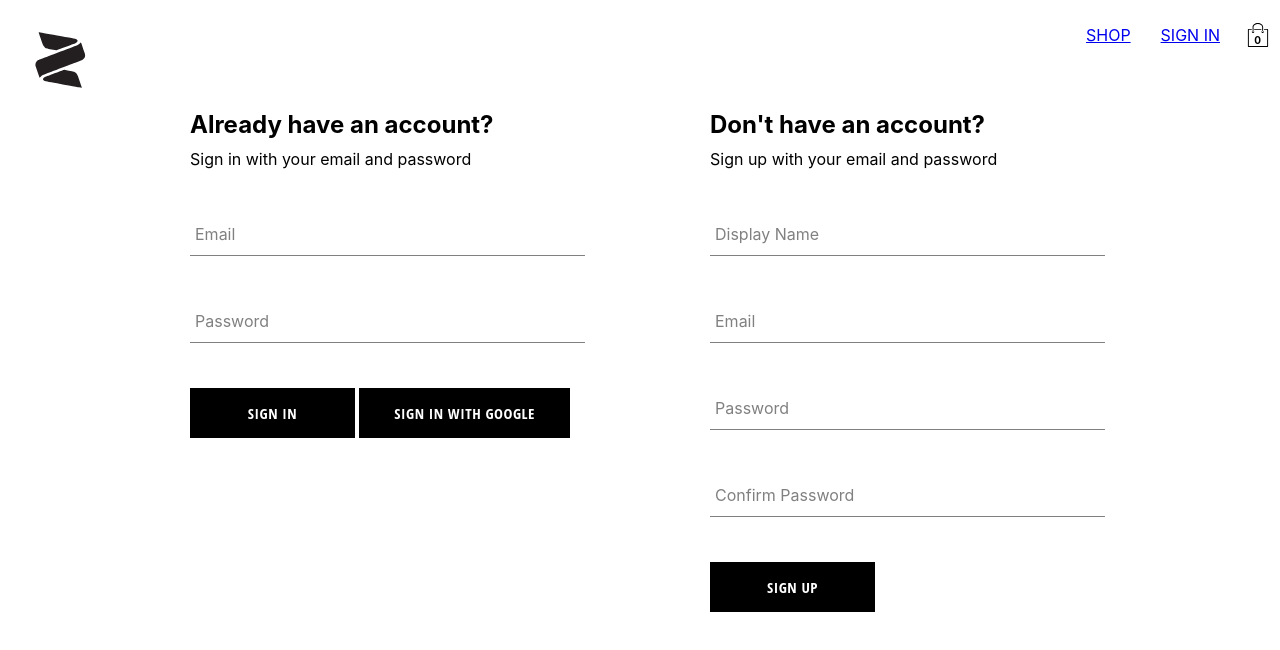
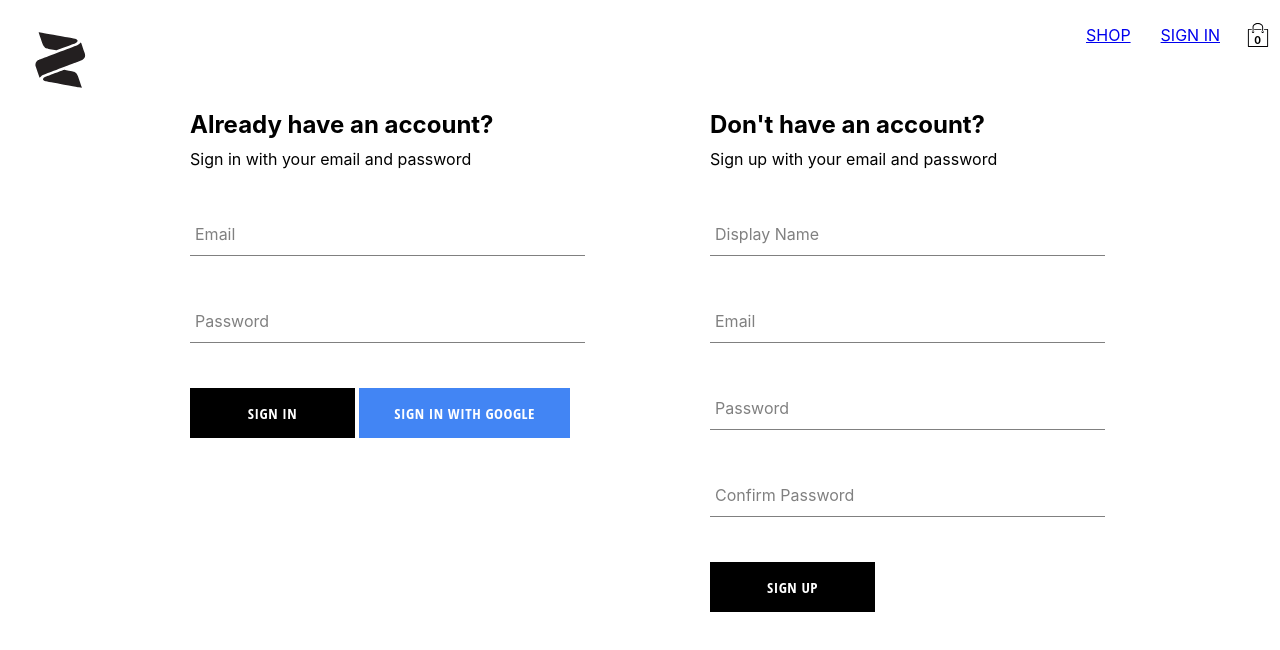
Before and after one commit to andershup/react-e-commerce-site, a React (Create React App) app in the folder 3dprints/: page /auth in a window 1280 px wide. Shown: the top 650 px of the page. Built offline with nearby package versions, Linux system fonts and the light colour scheme; no server answers.

Commit message:
update sign-in-component handleSubmit

```diff
--- a/3dprints/src/components/sign-in-form/sign-in-form.component.jsx
+++ b/3dprints/src/components/sign-in-form/sign-in-form.component.jsx
@@ -1,8 +1,7 @@
-import { useState, useContext } from 'react';
+import { useState } from 'react';
 
-import FormInput from '../form-input/form-input.compontent'
-import Button, { BUTTON_TYPE_CLASSES } from '../button/button.component';
-import { UserContext } from '../../contexts/user.context';
+import FormInput from '../form-input/form-input.component';
+import Button from '../button/button.component';
 
 import {
   signInAuthUserWithEmailAndPassword,
@@ -20,38 +19,22 @@ const SignInForm = () => {
   const [formFields, setFormFields] = useState(defaultFormFields);
   const { email, password } = formFields;
 
-  const { setCurrentUser } = useContext(UserContext);
-
   const resetFormFields = () => {
     setFormFields(defaultFormFields);
   };
 
   const signInWithGoogle = async () => {
-    const { user } = await signInWithGooglePopup();
-    setCurrentUser(user);
+    await signInWithGooglePopup();
   };
 
   const handleSubmit = async (event) => {
     event.preventDefault();
 
     try {
-      const { user } = await signInAuthUserWithEmailAndPassword(
-        email,
-        password
-      );
+      await signInAuthUserWithEmailAndPassword(email, password);
       resetFormFields();
-      setCurrentUser(user);
     } catch (error) {
-      switch (error.code) {
-        case 'auth/wrong-password':
-          alert('incorrect password for email');
-          break;
-        case 'auth/user-not-found':
-          alert('no user associated with this email');
-          break;
-        default:
-          console.log(error);
-      }
+      console.log('user sign in failed', error);
     }
   };
 
@@ -85,11 +68,7 @@ const SignInForm = () => {
         />
         <div className='buttons-container'>
           <Button type='submit'>Sign In</Button>
-          <Button
-            buttonType={BUTTON_TYPE_CLASSES.google}
-            type='button'
-            onClick={signInWithGoogle}
-          >
+          <Button buttonType='google' type='button' onClick={signInWithGoogle}>
             Sign In With Google
           </Button>
         </div>
--- a/3dprints/src/components/sign-up-form/sign-up-form.component.jsx
+++ b/3dprints/src/components/sign-up-form/sign-up-form.component.jsx
@@ -1,6 +1,6 @@
 import { useState } from 'react';
 
-import FormInput from '../form-input/form-input.compontent'
+import FormInput from '../form-input/form-input.component'
 import Button from '../button/button.component';
 
 import {
```
Also changed, not shown: 3dprints/src/components/form-input/form-input.component.jsx (renamed from 3dprints/src/components/form-input/form-input.compontent.jsx).
